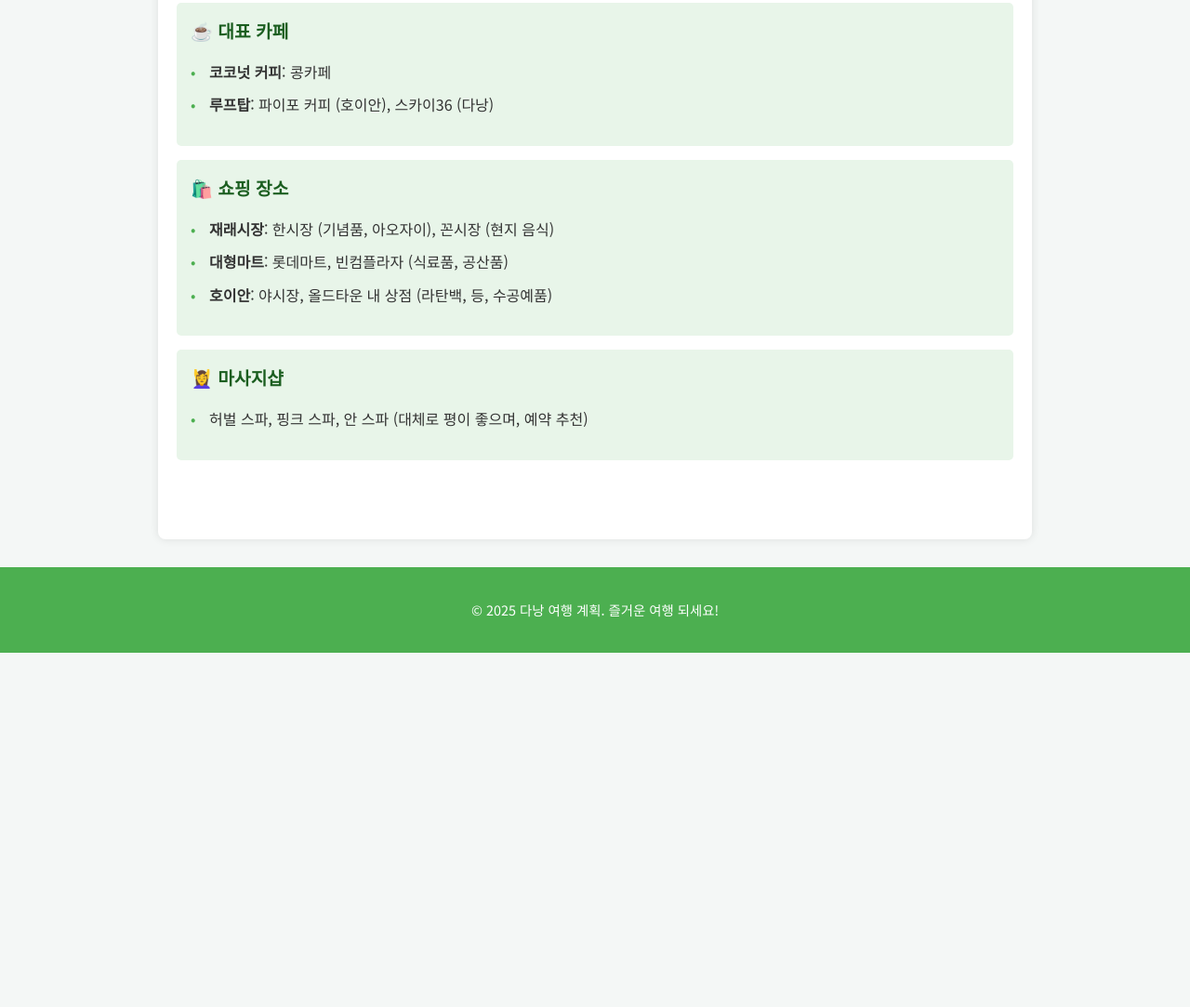
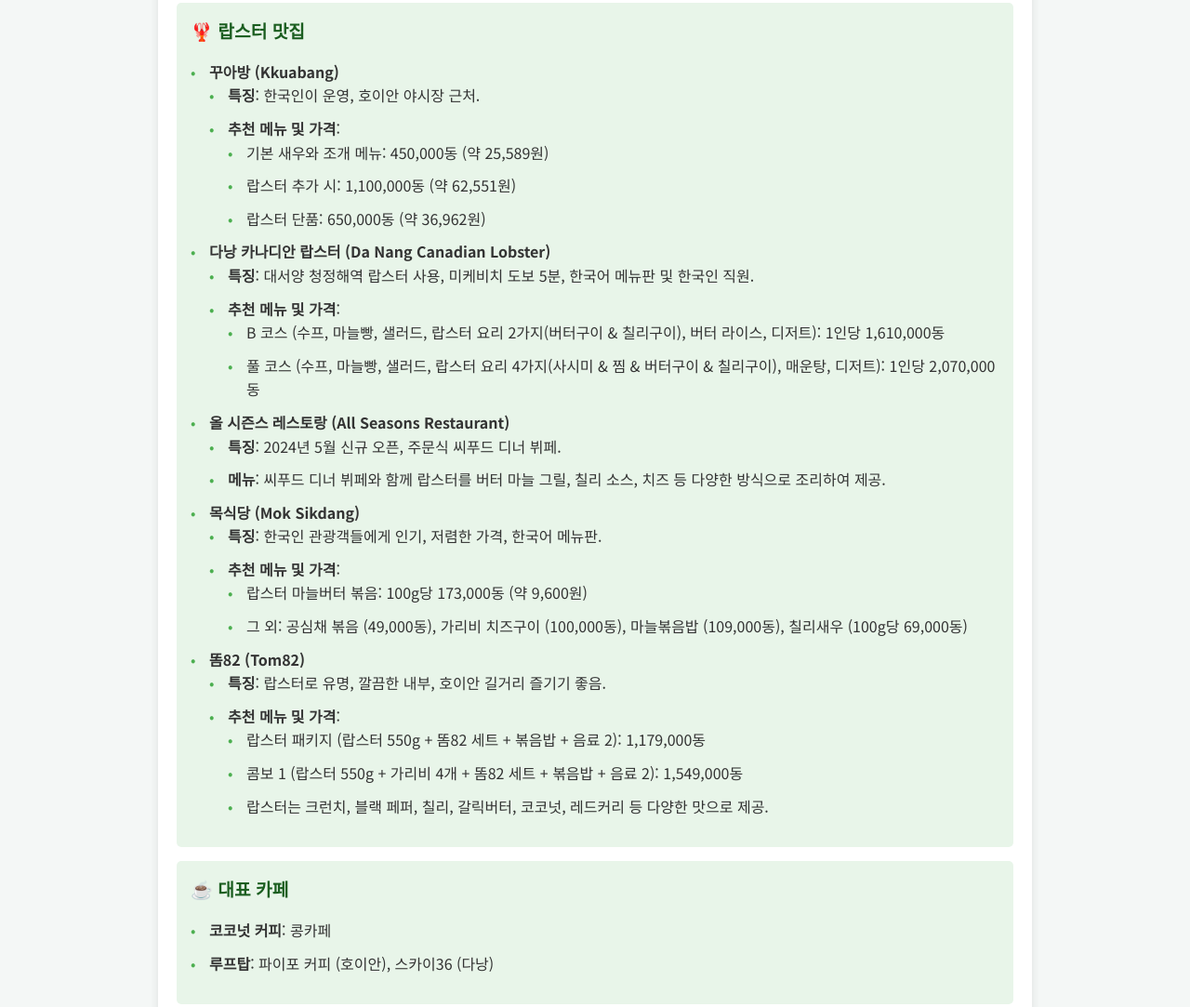
Before and after one commit to taehyeon0814/danang-trip-plan, a plain HTML site: page index.html in a window 1280 px wide. Shown: the part 4467-5550 px from the top of the page at 93% size. Before the commit the page ends 5169 px from the top, so only its background shows below. Drawn offline with Linux system fonts and the light colour scheme.

Commit message:
Add lobster restaurant information to the travel plan

```diff
--- a/index.html
+++ b/index.html
@@ -290,6 +290,68 @@
                 </ul>
             </div>
             <div class="category">
+                <h3>🦞 랍스터 맛집</h3>
+                <ul>
+                    <li>
+                        <strong>꾸아방 (Kkuabang)</strong>
+                        <ul>
+                            <li><strong>특징</strong>: 한국인이 운영, 호이안 야시장 근처.</li>
+                            <li><strong>추천 메뉴 및 가격</strong>:
+                                <ul>
+                                    <li>기본 새우와 조개 메뉴: 450,000동 (약 25,589원)</li>
+                                    <li>랍스터 추가 시: 1,100,000동 (약 62,551원)</li>
+                                    <li>랍스터 단품: 650,000동 (약 36,962원)</li>
+                                </ul>
+                            </li>
+                        </ul>
+                    </li>
+                    <li>
+                        <strong>다낭 카나디안 랍스터 (Da Nang Canadian Lobster)</strong>
+                        <ul>
+                            <li><strong>특징</strong>: 대서양 청정해역 랍스터 사용, 미케비치 도보 5분, 한국어 메뉴판 및 한국인 직원.</li>
+                            <li><strong>추천 메뉴 및 가격</strong>:
+                                <ul>
+                                    <li>B 코스 (수프, 마늘빵, 샐러드, 랍스터 요리 2가지(버터구이 & 칠리구이), 버터 라이스, 디저트): 1인당 1,610,000동</li>
+                                    <li>풀 코스 (수프, 마늘빵, 샐러드, 랍스터 요리 4가지(사시미 & 찜 & 버터구이 & 칠리구이), 매운탕, 디저트): 1인당 2,070,000동</li>
+                                </ul>
+                            </li>
+                        </ul>
+                    </li>
+                    <li>
+                        <strong>올 시즌스 레스토랑 (All Seasons Restaurant)</strong>
+                        <ul>
+                            <li><strong>특징</strong>: 2024년 5월 신규 오픈, 주문식 씨푸드 디너 뷔페.</li>
+                            <li><strong>메뉴</strong>: 씨푸드 디너 뷔페와 함께 랍스터를 버터 마늘 그릴, 칠리 소스, 치즈 등 다양한 방식으로 조리하여 제공.</li>
+                        </ul>
+                    </li>
+                    <li>
+                        <strong>목식당 (Mok Sikdang)</strong>
+                        <ul>
+                            <li><strong>특징</strong>: 한국인 관광객들에게 인기, 저렴한 가격, 한국어 메뉴판.</li>
+                            <li><strong>추천 메뉴 및 가격</strong>:
+                                <ul>
+                                    <li>랍스터 마늘버터 볶음: 100g당 173,000동 (약 9,600원)</li>
+                                    <li>그 외: 공심채 볶음 (49,000동), 가리비 치즈구이 (100,000동), 마늘볶음밥 (109,000동), 칠리새우 (100g당 69,000동)</li>
+                                </ul>
+                            </li>
+                        </ul>
+                    </li>
+                    <li>
+                        <strong>똠82 (Tom82)</strong>
+                        <ul>
+                            <li><strong>특징</strong>: 랍스터로 유명, 깔끔한 내부, 호이안 길거리 즐기기 좋음.</li>
+                            <li><strong>추천 메뉴 및 가격</strong>:
+                                <ul>
+                                    <li>랍스터 패키지 (랍스터 550g + 똠82 세트 + 볶음밥 + 음료 2): 1,179,000동</li>
+                                    <li>콤보 1 (랍스터 550g + 가리비 4개 + 똠82 세트 + 볶음밥 + 음료 2): 1,549,000동</li>
+                                    <li>랍스터는 크런치, 블랙 페퍼, 칠리, 갈릭버터, 코코넛, 레드커리 등 다양한 맛으로 제공.</li>
+                                </ul>
+                            </li>
+                        </ul>
+                    </li>
+                </ul>
+            </div>
+            <div class="category">
                 <h3>☕ 대표 카페</h3>
                 <ul>
                     <li><strong>코코넛 커피</strong>: 콩카페</li>
```
